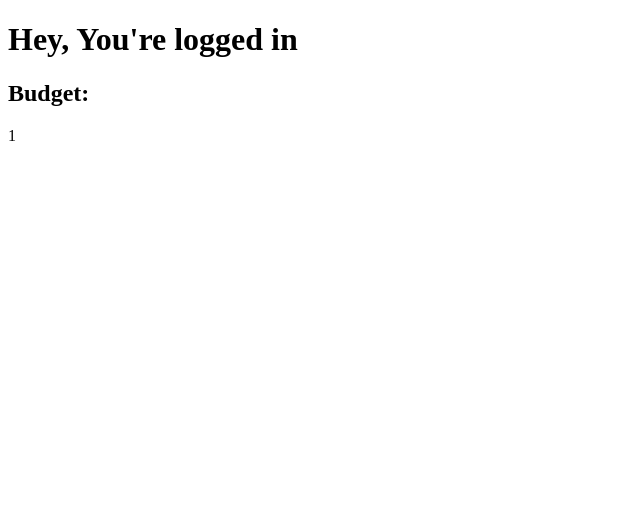
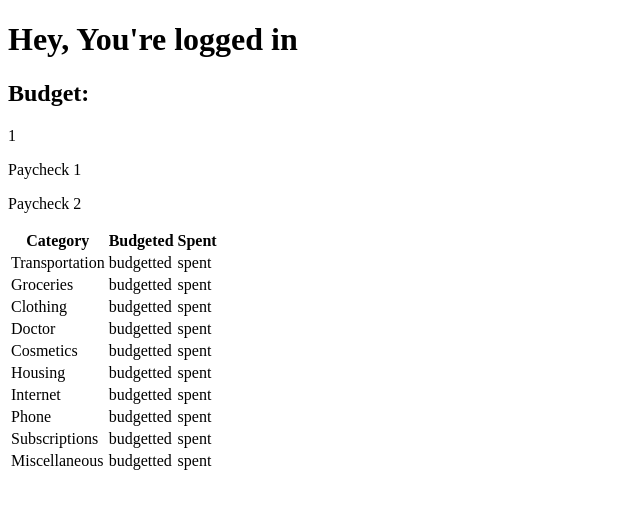
Before and after one commit to jakjak2012/Bundle, a Flask app: page /dashboard in a window 1280 px wide. Shown: the top 509 px of the page, without its empty margins (0-640 px from the left). Run offline with Flask 2, Linux system fonts and the light colour scheme; the visitor is signed in with stand-in values (Sample User, id 1); tables that the repository leaves empty hold one stand-in row (values such as "Sample post").

Commit message:
Made Dashboard HTML and updated input with misc

```diff
--- a/flask_app/templates/dashboard.html
+++ b/flask_app/templates/dashboard.html
@@ -1,14 +1,85 @@
 <!DOCTYPE html>
 <html lang="en">
+
 <head>
   <meta charset="UTF-8">
   <meta http-equiv="X-UA-Compatible" content="IE=edge">
   <meta name="viewport" content="width=device-width, initial-scale=1.0">
   <title>Document</title>
 </head>
+
 <body>
   <h1>Hey, You're logged in</h1>
   <h2>Budget:</h2>
   <p>{{ budget.budget_amt }}</p>
+  <!-- division for income section -->
+  <div>
+    <p>Paycheck 1</p>
+    <p>Paycheck 2</p>
+  </div>
+  <div>
+    <table>
+      <thead>
+        <tr>
+          <th>Category</th>
+          <th>Budgeted</th>
+          <th>Spent</th>
+        </tr>
+      </thead>
+      <tbody>
+        <tr>
+          <td>Transportation</td>
+          <td>budgetted</td>
+          <td>spent</td>
+        </tr>
+        <tr>
+          <td>Groceries</td>
+          <td>budgetted</td>
+          <td>spent</td>
+        </tr>
+        <tr>
+          <td>Clothing</td>
+          <td>budgetted</td>
+          <td>spent</td>
+        </tr>
+        <tr>
+          <td>Doctor</td>
+          <td>budgetted</td>
+          <td>spent</td>
+        </tr>
+        <tr>
+          <td>Cosmetics</td>
+          <td>budgetted</td>
+          <td>spent</td>
+        </tr>
+        <tr>
+          <td>Housing</td>
+          <td>budgetted</td>
+          <td>spent</td>
+        </tr>
+        <tr>
+          <td>Internet</td>
+          <td>budgetted</td>
+          <td>spent</td>
+        </tr>
+        <tr>
+          <td>Phone</td>
+          <td>budgetted</td>
+          <td>spent</td>
+        </tr>
+        <tr>
+          <td>Subscriptions</td>
+          <td>budgetted</td>
+          <td>spent</td>
+        </tr>
+        <tr>
+          <td>Miscellaneous</td>
+          <td>budgetted</td>
+          <td>spent</td>
+        </tr>
+      </tbody>
+    </table>
+  </div>
 </body>
+
 </html>
--- a/flask_app/templates/input.html
+++ b/flask_app/templates/input.html
@@ -42,6 +42,7 @@
                     <option value="internet">Internet</option>
                     <option value="phone">Phone</option>
                     <option value="subscriptions">Subscriptions</option>
+                    <option value="miscellaneous">Miscellaneous</option>
                 </select>
 
             <label for="comment">Comment:</label>
```
